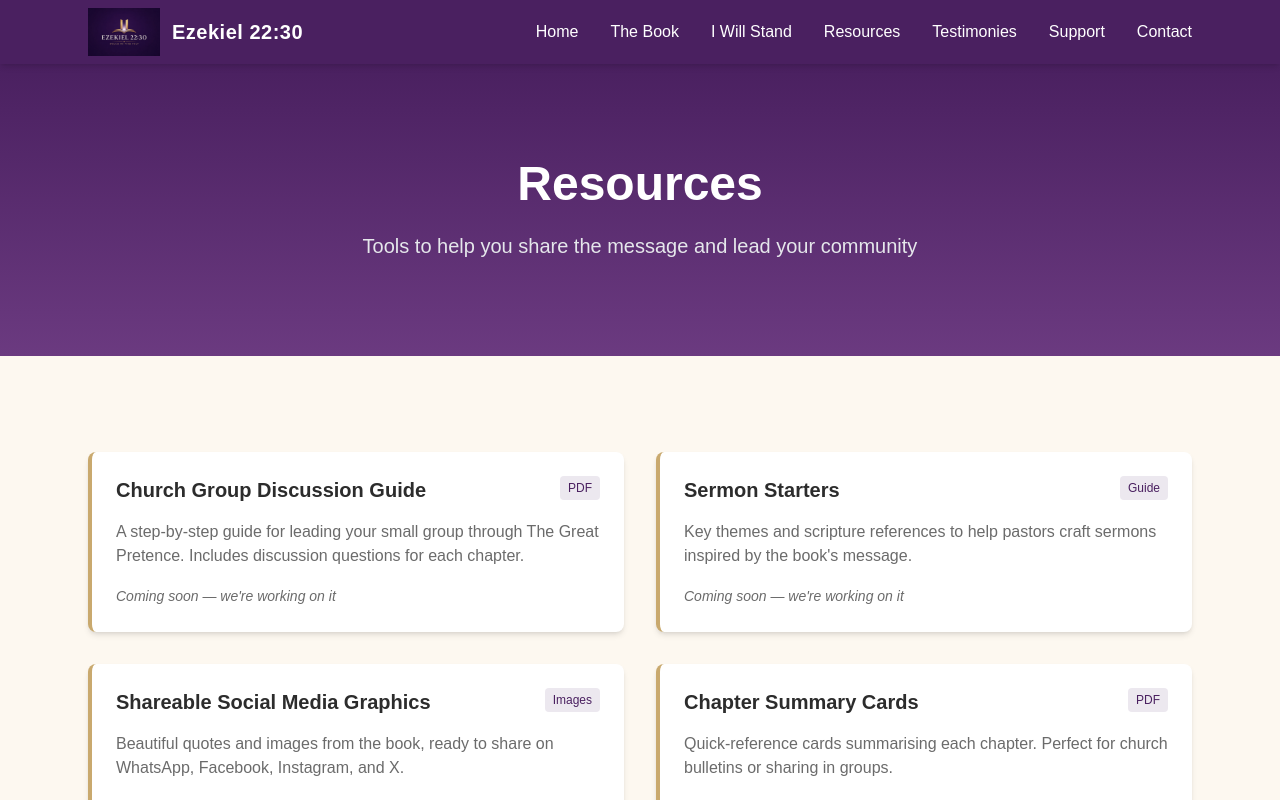
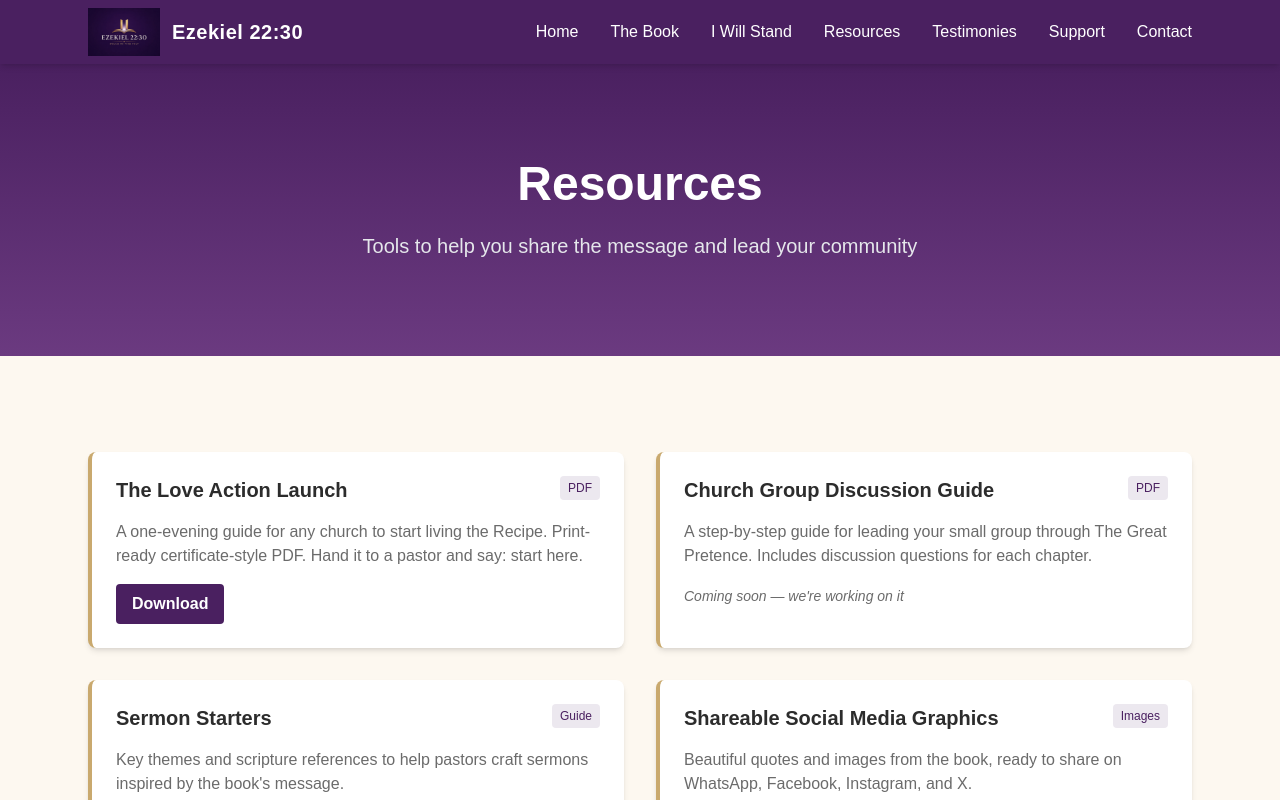
Before and after one commit to Ignitraai/ezekiel22v30, a Next.js app: page /resources in a window 1280 px wide. Shown: the top 800 px of the page. Built offline with nearby package versions, Linux system fonts and the light colour scheme; a web font is replaced by a local one.

Commit message:
Add The Love Action Launch PDF + Resources page link

```diff
--- a/src/app/resources/page.tsx
+++ b/src/app/resources/page.tsx
@@ -1,6 +1,13 @@
 import Link from "next/link";
 
 const resources = [
+  {
+    title: "The Love Action Launch",
+    description: "A one-evening guide for any church to start living the Recipe. Print-ready certificate-style PDF. Hand it to a pastor and say: start here.",
+    type: "PDF",
+    comingSoon: false,
+    link: "/The_Love_Action_Launch.pdf",
+  },
   {
     title: "Church Group Discussion Guide",
     description: "A step-by-step guide for leading your small group through The Great Pretence. Includes discussion questions for each chapter.",
@@ -71,9 +78,13 @@ export default function ResourcesPage() {
                     Coming soon — we&apos;re working on it
                   </span>
                 ) : (
-                  <button className="bg-purple hover:bg-purple-light text-white font-bold px-4 py-2 rounded transition-colors">
+                  <a
+                    href={resource.link}
+                    download
+                    className="inline-block bg-purple hover:bg-purple-light text-white font-bold px-4 py-2 rounded transition-colors"
+                  >
                     Download
-                  </button>
+                  </a>
                 )}
               </div>
             ))}
```
Also changed, not shown: 1 other file (tests, documents, lock files or other folders).
